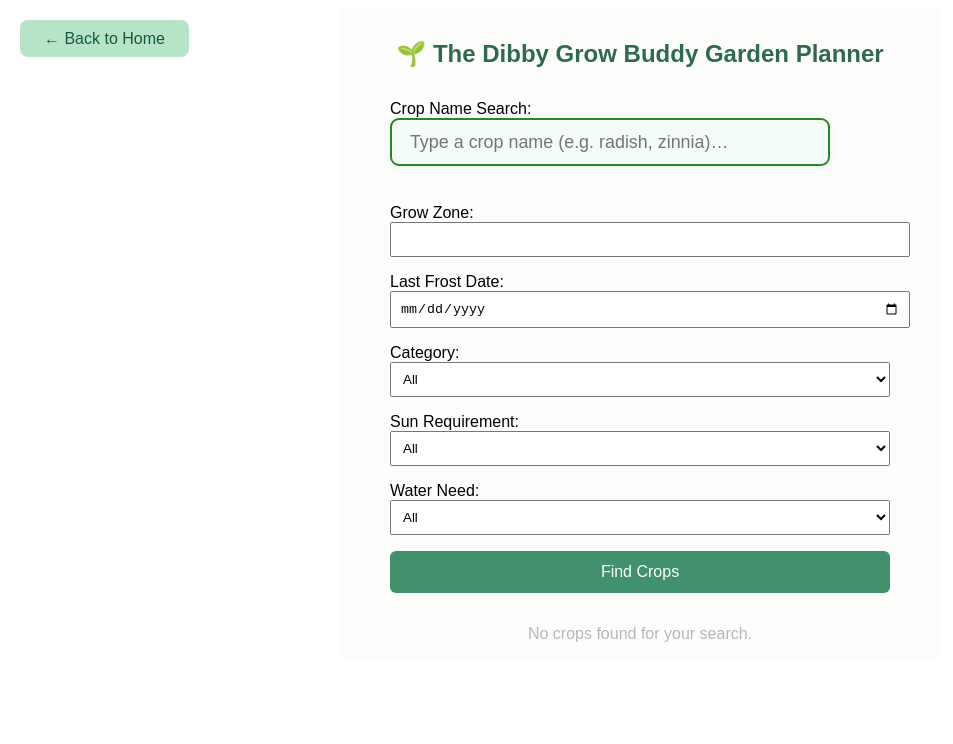
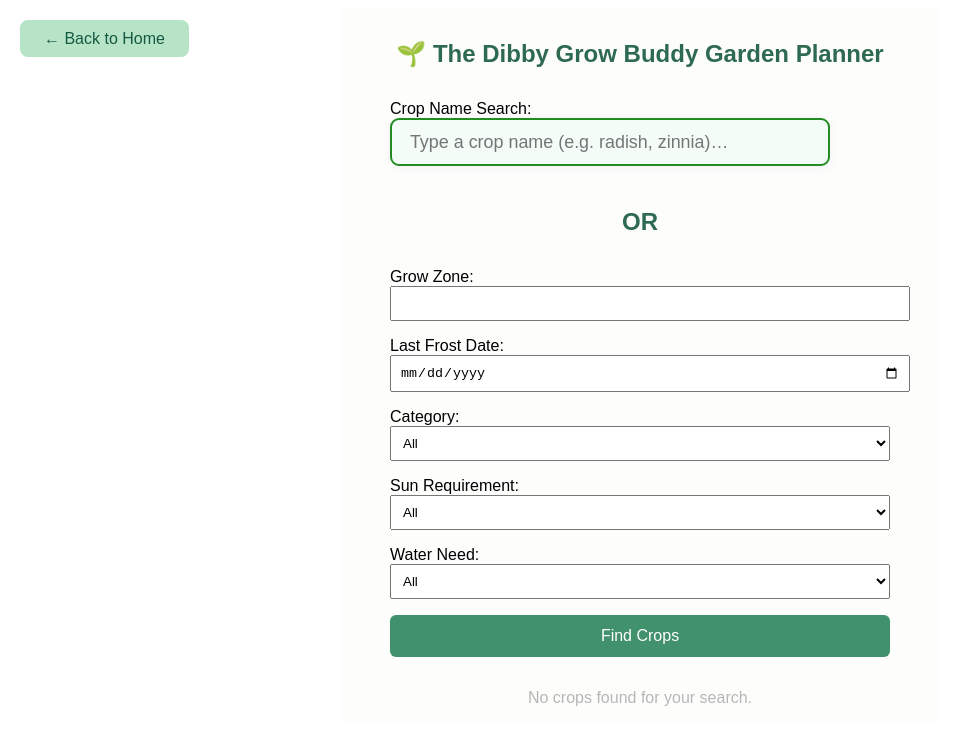
Before and after one commit to SpokenGarden/Find-Crops, a React (Create React App) app: page / in a window 1280 px wide. Both pictures are taken after a click on the button "Start Planning". Shown: the top 744 px of the page, without its empty margins (0-953 px from the left). Built offline with nearby package versions, Linux system fonts and the light colour scheme.

Commit message:
Update App.js

```diff
--- a/src/App.js
+++ b/src/App.js
@@ -322,6 +322,9 @@ export default function GardenPlannerApp() {
               }}
               autoFocus
             />
+                          <h2 style={{ fontSize: "1.5rem", marginBottom: "1rem", color: "#2d6a4f", textAlign: "center" }}>
+            OR
+          </h2>
           </label>
           <label>
             Grow Zone:
```
